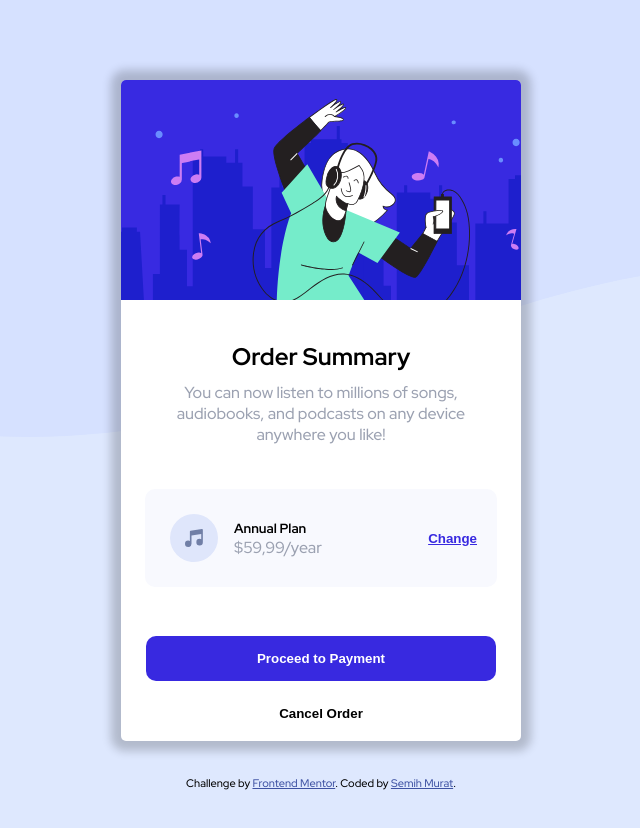
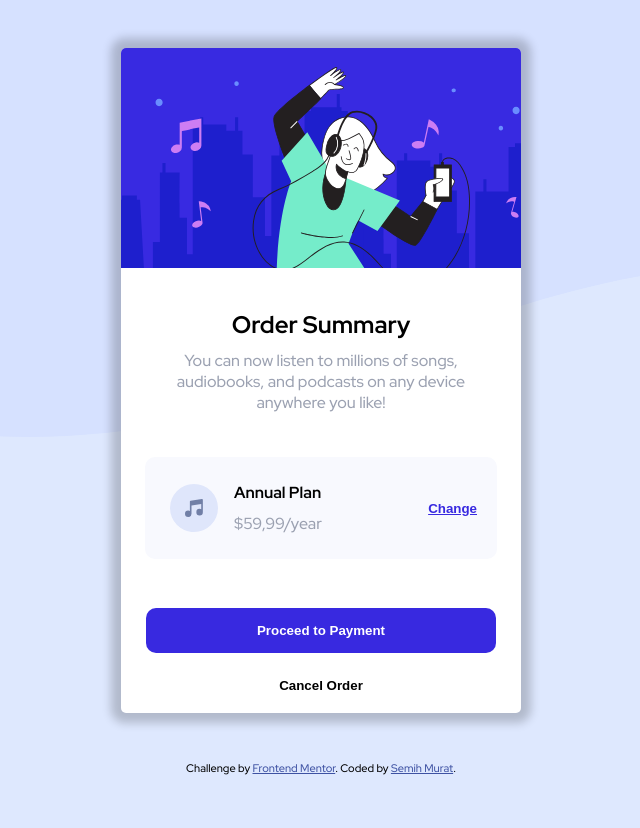
Before and after one commit to smhmurat/frontendmentor-order-summary-card, a plain HTML site: page index.html in a window 1280 px wide. Shown: the whole page, without its empty margins (319-959 px from the left). After the commit the page ends 800 px from the top, so only its background shows below. Drawn offline with Linux system fonts and the light colour scheme.

Commit message:
Bug fixes have been made.

```diff
--- a/index.html
+++ b/index.html
@@ -3,7 +3,6 @@
 <head>
   <meta charset="UTF-8">
   <meta name="viewport" content="width=device-width, initial-scale=1.0"> <!-- displays site properly based on user's device -->
-
   <link rel="icon" type="image/png" sizes="32x32" href="./images/favicon-32x32.png">
   <link rel="preconnect" href="https://fonts.googleapis.com">
   <link rel="preconnect" href="https://fonts.gstatic.com" crossorigin>
@@ -18,14 +17,14 @@
         <img src="./images/illustration-hero.svg" alt="">
       </div>
       <div class="card-title">
-        <h2>Order Summary</h2>
+        <h1>Order Summary</h1>
         <p>You can now listen to millions of songs, audiobooks, and podcasts on any device anywhere you like!</p>
       </div>
       <div class="card-body">
         <div class="card-body-plan">
           <img src="./images/icon-music.svg" alt="">
           <div class="card-plan-title">
-            <h5>Annual Plan</h5>
+            <h2>Annual Plan</h2>
             <p>$59,99/year</p>
           </div>
           <button class="card-plan-button" type="submit">Change</button>
@@ -36,10 +35,10 @@
         </div>
       </div>
     </div>
-  </div>
-  <div class="attribution">
-    Challenge by <a href="https://www.frontendmentor.io?ref=challenge" target="_blank">Frontend Mentor</a>.
-    Coded by <a href="#">Semih Murat</a>.
+    <div class="attribution">
+      Challenge by <a href="https://www.frontendmentor.io?ref=challenge" target="_blank">Frontend Mentor</a>.
+      Coded by <a href="#">Semih Murat</a>.
+    </div>
   </div>
 </body>
 </html>
--- a/style.css
+++ b/style.css
@@ -8,14 +8,20 @@ body {
     background-image: url(./images/pattern-background-desktop.svg);
     background-repeat: repeat-x;
     background-color: #dee8fe;
-    overflow: hidden;
+    overflow-x: hidden;
     font-family: 'Red Hat Display', sans-serif;
     font-size: 1rem;
     font-weight: 500;
 
 }
 
+h1 {
+    font-size: 1.5rem;
+    margin-bottom: 10px;
+}
+
 h2 {
+    font-size: 1rem;
     margin-bottom: 10px;
 }
 
@@ -34,16 +40,17 @@ button {
     background-color: #fff;
     border-radius: 5px;
     box-shadow: 0 0 10px 10px rgba(0, 0, 0, 0.2);
-    margin: 5rem auto;
+    margin: 3rem auto;
     padding-bottom: 1.25rem;
 }
 
 .card-image {
     width: 100%;
-    /* object-fit: cover; */
     overflow-x: hidden;
     border-radius: 5px;
     margin-bottom: 1rem;
+    border-bottom-left-radius: 5px;
+    border-bottom-right-radius: 5px;
 }
 
 .card-title {
@@ -98,7 +105,7 @@ button {
 
 
 .attribution {
-    position: sticky;
+    position: static;
     left: 0;
     bottom: 10px;
     width: 100%;
```
